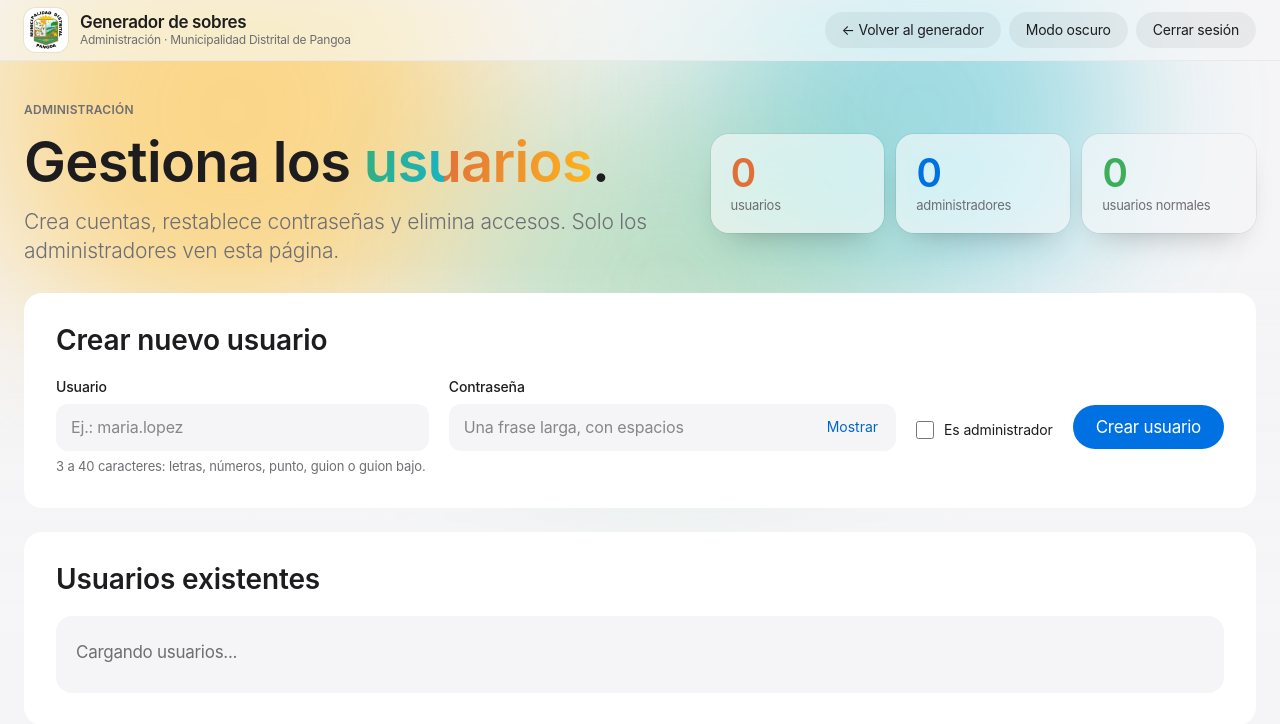
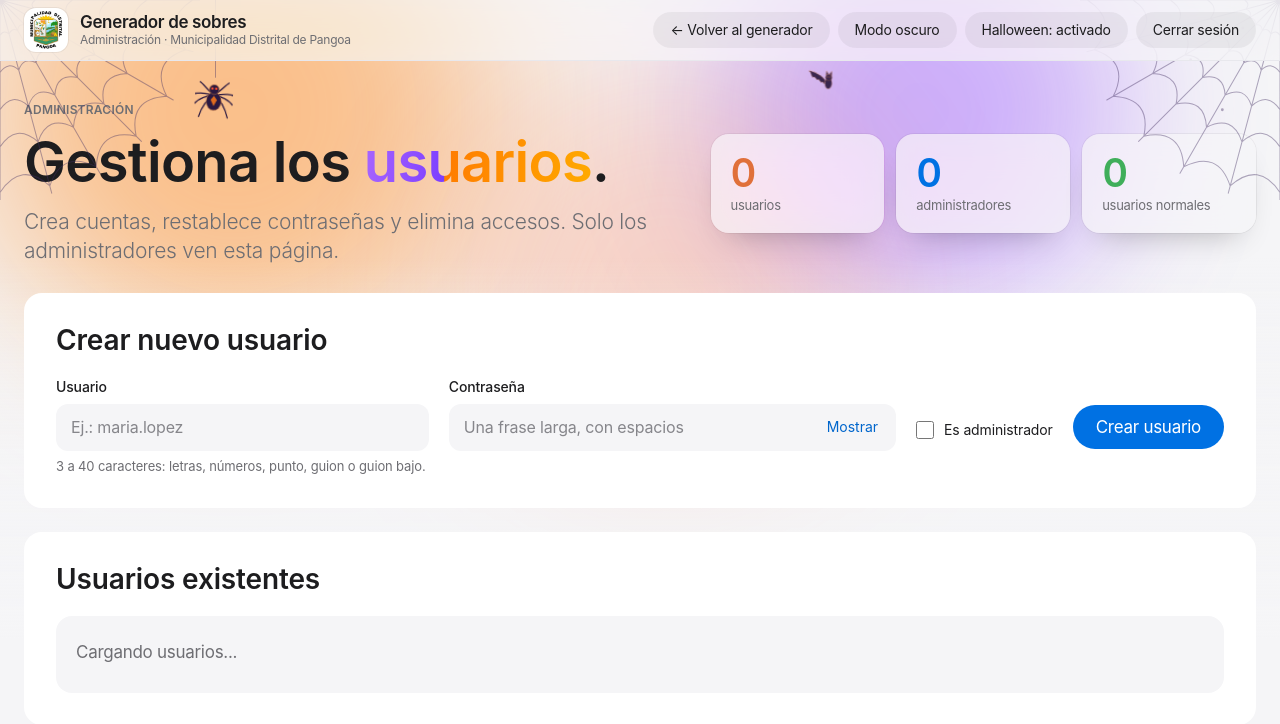
Before and after one commit to Jhair1122/word_web, a Flask app: template templates/admin.html in a window 1280 px wide. Shown: the top 724 px of the page. Run offline with Flask 3, Linux system fonts and the light colour scheme; the template is opened without the code that fills it: most values are stand-ins (such as "Sample title", 1, 10 or a date in 2020); some libraries are stand-ins or nearby versions.

Commit message:
Update admin.html

```diff
--- a/templates/admin.html
+++ b/templates/admin.html
@@ -6,8 +6,11 @@
   <title>Administrar usuarios - Generador Pangoa</title>
   <link rel="icon" href="{{ url_for('static', filename='logo.jpg') }}">
   <meta name="color-scheme" content="light dark">
+  <meta name="supabase-url" content="{{ supabase_url }}">
+  <meta name="supabase-anon-key" content="{{ supabase_anon_key }}">
   <script src="{{ url_for('static', filename='theme-init.js') }}"></script>
   <link rel="stylesheet" href="{{ url_for('static', filename='theme.css') }}">
+  <link rel="stylesheet" href="{{ url_for('static', filename='halloween.css') }}">
   <link rel="stylesheet" href="{{ url_for('static', filename='admin.css') }}">
 </head>
 <body data-min-password="{{ min_password }}">
@@ -105,6 +108,7 @@
   </div>
 
   <script src="{{ url_for('static', filename='fx.js') }}" defer></script>
+  <script src="{{ url_for('static', filename='halloween.js') }}" defer></script>
   <script type="module" src="{{ url_for('static', filename='admin.js') }}"></script>
 </body>
 </html>
```
